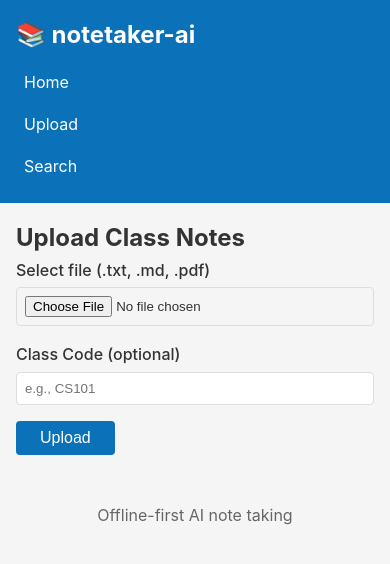
After one commit to carloszamora0822/notetaker-ai, a FastAPI app: template frontend/templates/upload.html in a window 390 px wide. The commit adds this page. Shown: the top 564 px of the page. Run offline with FastAPI, Linux system fonts and the light colour scheme; the template is opened without the code that fills it, so the values that code supplies are empty.

Commit message:
feat(frontend): complete UI with upload, search, and responsive design

```diff
--- /dev/null
+++ b/frontend/static/css/main.css
@@ -0,0 +1,131 @@
+/* Base styles */
+:root {
+  --primary-color: #0B72B9;
+  --bg-color: #f5f5f5;
+  --text-color: #333;
+  --border-color: #ddd;
+}
+
+* {
+  margin: 0;
+  padding: 0;
+  box-sizing: border-box;
+}
+
+body {
+  font-family: -apple-system, BlinkMacSystemFont, 'Segoe UI', sans-serif;
+  background: var(--bg-color);
+  color: var(--text-color);
+  line-height: 1.6;
+}
+
+header {
+  background: var(--primary-color);
+  color: white;
+  padding: 1rem 2rem;
+}
+
+header h1 {
+  font-size: 1.5rem;
+}
+
+nav {
+  margin-top: 0.5rem;
+}
+
+nav a {
+  color: white;
+  text-decoration: none;
+  margin-right: 1rem;
+  padding: 0.25rem 0.5rem;
+  border-radius: 4px;
+}
+
+nav a:hover {
+  background: rgba(255,255,255,0.2);
+}
+
+main {
+  max-width: 800px;
+  margin: 2rem auto;
+  padding: 0 1rem;
+}
+
+.form-group {
+  margin-bottom: 1rem;
+}
+
+label {
+  display: block;
+  margin-bottom: 0.25rem;
+  font-weight: 500;
+}
+
+input[type="text"],
+input[type="file"],
+select {
+  width: 100%;
+  padding: 0.5rem;
+  border: 1px solid var(--border-color);
+  border-radius: 4px;
+}
+
+button {
+  background: var(--primary-color);
+  color: white;
+  padding: 0.5rem 1.5rem;
+  border: none;
+  border-radius: 4px;
+  cursor: pointer;
+  font-size: 1rem;
+}
+
+button:hover {
+  opacity: 0.9;
+}
+
+.hidden {
+  display: none;
+}
+
+.status {
+  margin-top: 1rem;
+  padding: 1rem;
+  border-radius: 4px;
+}
+
+.status.success {
+  background: #d4edda;
+  color: #155724;
+}
+
+.status.error {
+  background: #f8d7da;
+  color: #721c24;
+}
+
+footer {
+  text-align: center;
+  padding: 2rem;
+  color: #666;
+}
+
+/* Responsive design */
+@media (max-width: 768px) {
+  header {
+    padding: 1rem;
+  }
+
+  nav {
+    display: flex;
+    flex-direction: column;
+  }
+
+  nav a {
+    margin: 0.25rem 0;
+  }
+
+  main {
+    margin: 1rem auto;
+  }
+}
--- /dev/null
+++ b/frontend/static/js/main.js
@@ -0,0 +1,78 @@
+document.addEventListener('DOMContentLoaded', () => {
+  // Upload form handler
+  const uploadForm = document.getElementById('uploadForm');
+  if (uploadForm) {
+    uploadForm.addEventListener('submit', async (e) => {
+      e.preventDefault();
+
+      const formData = new FormData(uploadForm);
+      const statusDiv = document.getElementById('uploadStatus');
+
+      statusDiv.className = 'status';
+      statusDiv.textContent = 'Uploading...';
+      statusDiv.classList.remove('hidden');
+
+      try {
+        const response = await fetch('/ingest', {
+          method: 'POST',
+          body: formData
+        });
+
+        const result = await response.json();
+
+        if (response.ok) {
+          statusDiv.className = 'status success';
+          statusDiv.textContent = `✓ Uploaded successfully! Stored at: ${result.stored}`;
+          uploadForm.reset();
+        } else {
+          throw new Error('Upload failed');
+        }
+      } catch (error) {
+        statusDiv.className = 'status error';
+        statusDiv.textContent = `✗ Error: ${error.message}`;
+      }
+    });
+  }
+
+  // Search form handler
+  const searchForm = document.getElementById('searchForm');
+  if (searchForm) {
+    searchForm.addEventListener('submit', async (e) => {
+      e.preventDefault();
+
+      const query = document.getElementById('query').value;
+      const scope = document.getElementById('scope').value;
+
+      try {
+        const response = await fetch('/rag/query', {
+          method: 'POST',
+          headers: {'Content-Type': 'application/json'},
+          body: JSON.stringify({ q: query, scope: scope })
+        });
+
+        const result = await response.json();
+
+        // Display answer
+        const answerDiv = document.querySelector('.answer');
+        const answerText = document.getElementById('answerText');
+        answerText.textContent = result.answer;
+        answerDiv.classList.remove('hidden');
+
+        // Display citations
+        const citationsDiv = document.querySelector('.citations');
+        const citationList = document.getElementById('citationList');
+        citationList.innerHTML = '';
+
+        result.citations.forEach(cite => {
+          const li = document.createElement('li');
+          li.innerHTML = `<strong>${cite.citation}</strong>: ${cite.chunk.substring(0, 100)}... (score: ${cite.score.toFixed(2)})`;
+          citationList.appendChild(li);
+        });
+
+        citationsDiv.classList.remove('hidden');
+      } catch (error) {
+        alert('Search failed: ' + error.message);
+      }
+    });
+  }
+});
--- a/frontend/templates/base.html
+++ b/frontend/templates/base.html
@@ -1,6 +1,29 @@
 <!doctype html>
-<html><head><meta charset="utf-8"><title>notetaker-ai</title></head>
+<html lang="en">
+<head>
+  <meta charset="utf-8">
+  <meta name="viewport" content="width=device-width, initial-scale=1">
+  <title>{% block title %}notetaker-ai{% endblock %}</title>
+  <link rel="stylesheet" href="/static/css/main.css">
+</head>
 <body>
-<h1>notetaker-ai</h1>
-{% block content %}{% endblock %}
-</body></html>
+  <header>
+    <h1>📚 notetaker-ai</h1>
+    <nav>
+      <a href="/">Home</a>
+      <a href="/upload">Upload</a>
+      <a href="/search">Search</a>
+    </nav>
+  </header>
+
+  <main>
+    {% block content %}{% endblock %}
+  </main>
+
+  <footer>
+    <p>Offline-first AI note taking</p>
+  </footer>
+
+  <script src="/static/js/main.js"></script>
+</body>
+</html>
--- /dev/null
+++ b/frontend/templates/upload.html
@@ -0,0 +1,25 @@
+{% extends "base.html" %}
+
+{% block title %}Upload Notes - notetaker-ai{% endblock %}
+
+{% block content %}
+<section class="upload">
+  <h2>Upload Class Notes</h2>
+
+  <form id="uploadForm" action="/ingest" method="POST" enctype="multipart/form-data">
+    <div class="form-group">
+      <label for="file">Select file (.txt, .md, .pdf)</label>
+      <input type="file" id="file" name="file" required>
+    </div>
+
+    <div class="form-group">
+      <label for="class_code">Class Code (optional)</label>
+      <input type="text" id="class_code" name="class_code" placeholder="e.g., CS101">
+    </div>
+
+    <button type="submit">Upload</button>
+  </form>
+
+  <div id="uploadStatus" class="status hidden"></div>
+</section>
+{% endblock %}
```
Also changed, not shown: frontend/templates/search.html (added, +36 -0 lines).
